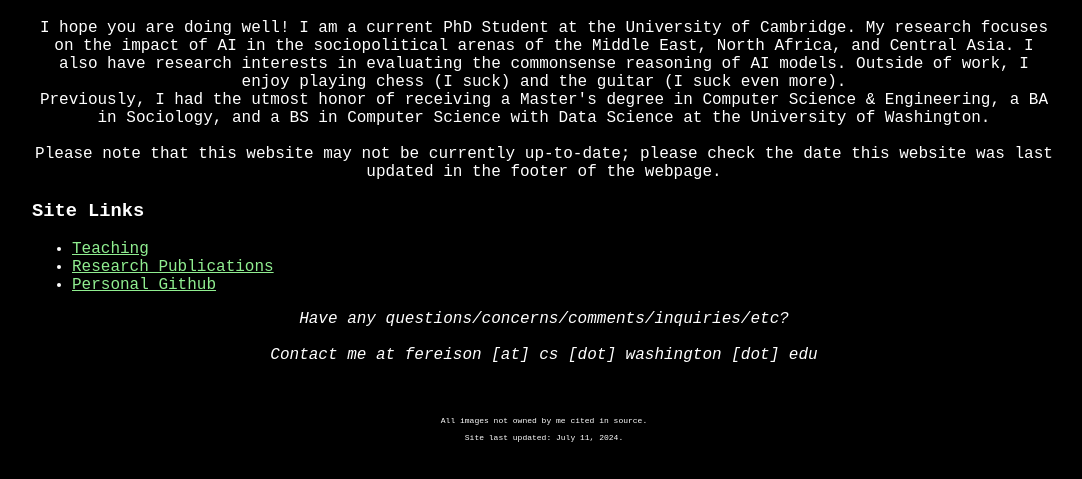
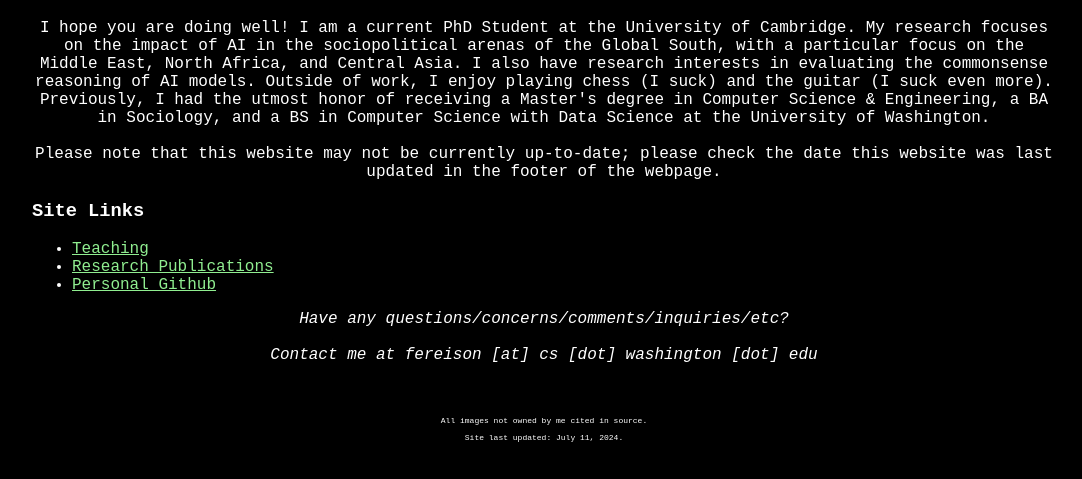
Before and after one commit to Swagaholik/fereidooni.github.io, a plain HTML site: page index.html in a window 1280 px wide. Shown: the part 61-540 px from the top of the page, without its empty margins (96-1178 px from the left). Drawn offline with Linux system fonts and the light colour scheme.

Commit message:
Update index.html

```diff
--- a/index.html
+++ b/index.html
@@ -23,7 +23,8 @@
     <main>
         <section>
             <p> I hope you are doing well! I am a current PhD Student at the University of Cambridge.
-               My research focuses on the impact of AI in the sociopolitical arenas of the Middle East, North Africa, and Central Asia.
+               My research focuses on the impact of AI in the sociopolitical arenas of the Global South, with
+               a particular focus on the Middle East, North Africa, and Central Asia.
                I also have research interests in evaluating the commonsense reasoning of AI models.
                Outside of work, I enjoy playing chess (I suck) and the guitar (I suck even more).
                <br>
```
